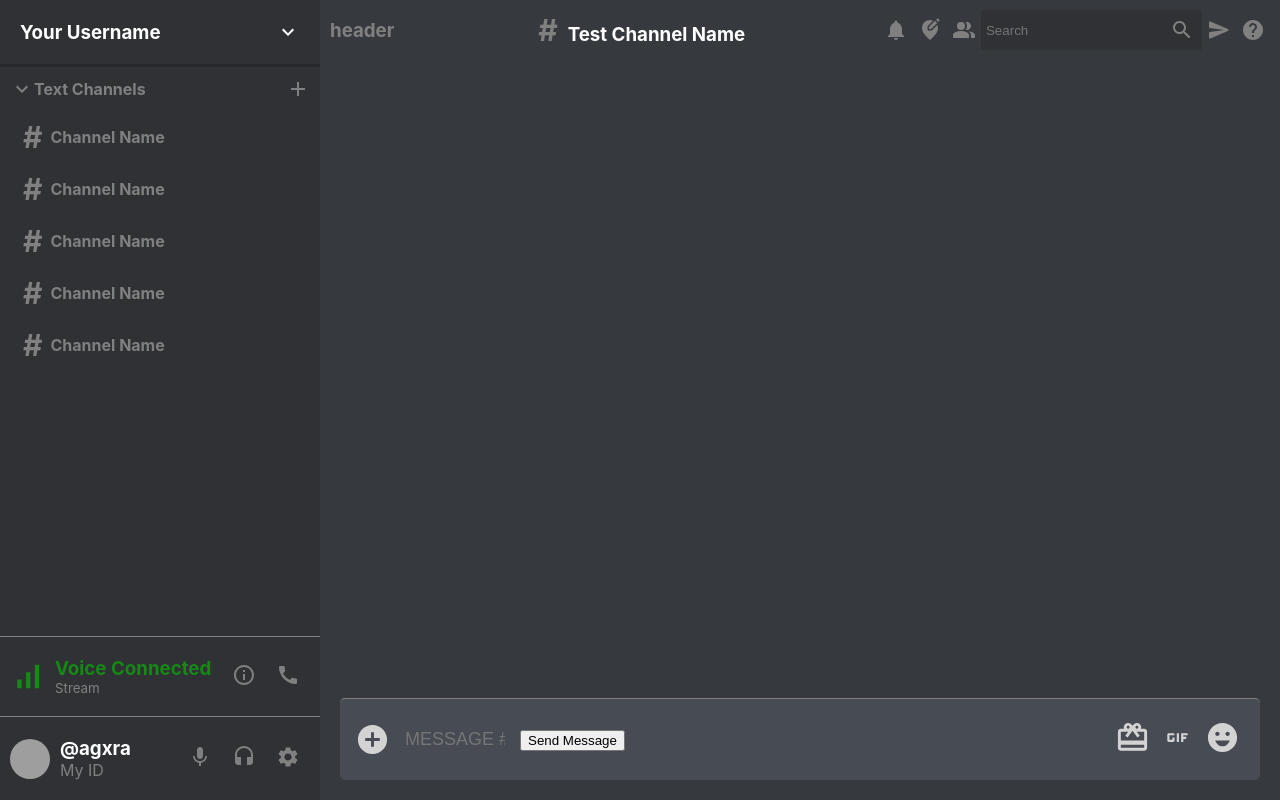
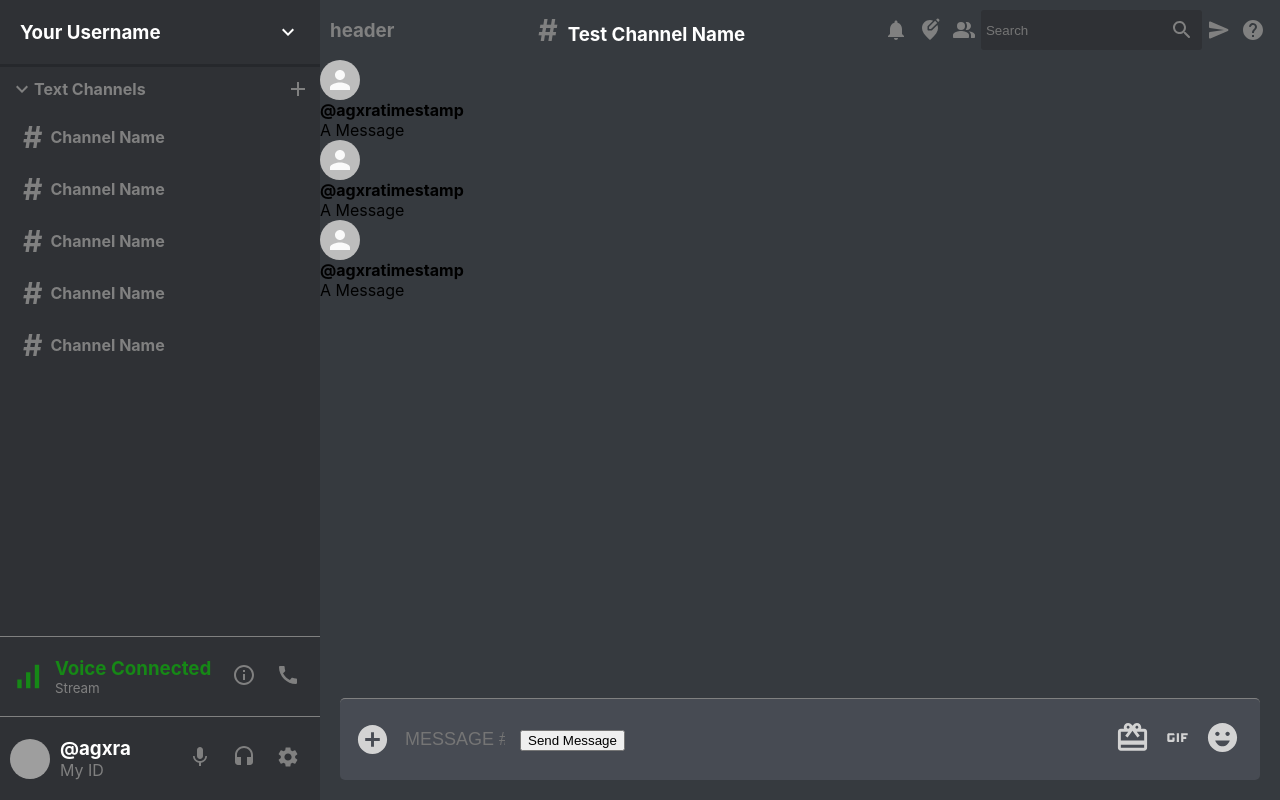
Before and after one commit to Dylan-Williamson/rendezvous-chat, a React (Create React App) app: page / in a window 1280 px wide. Built offline with nearby package versions, Linux system fonts and the light colour scheme; grey boxes are pictures that could not be loaded.

Commit message:
adds message component to chat

```diff
--- a/src/Chat.js
+++ b/src/Chat.js
@@ -2,13 +2,16 @@ import { AddCircle, CardGiftcard, EmojiEmotions, Gif } from '@material-ui/icons'
 import React from 'react';
 import './Chat.css';
 import ChatHeader from './ChatHeader';
+import Message from './Message'
 
 const Chat = () => {
     return (
         <div className="chat">
             <ChatHeader />
             <div className="chat__messages">
-
+                <Message />
+                <Message />
+                <Message />
             </div>
             <div className="chat__input">
                 <AddCircle fontSize="large" />
--- /dev/null
+++ b/src/Message.js
@@ -0,0 +1,22 @@
+import { Avatar } from '@material-ui/core';
+import React from 'react';
+import './Message.css';
+
+const Message = () => {
+    return (
+        <div className="message">
+            <Avatar />
+            <div className="message__info">
+                <h4>
+                    @agxra
+                    <span className="message__timestamp">
+                        timestamp
+                    </span>
+                </h4>
+                A Message
+            </div>
+        </div>
+    )
+}
+
+export default Message
```
Also changed, not shown: src/Message.css (added).
